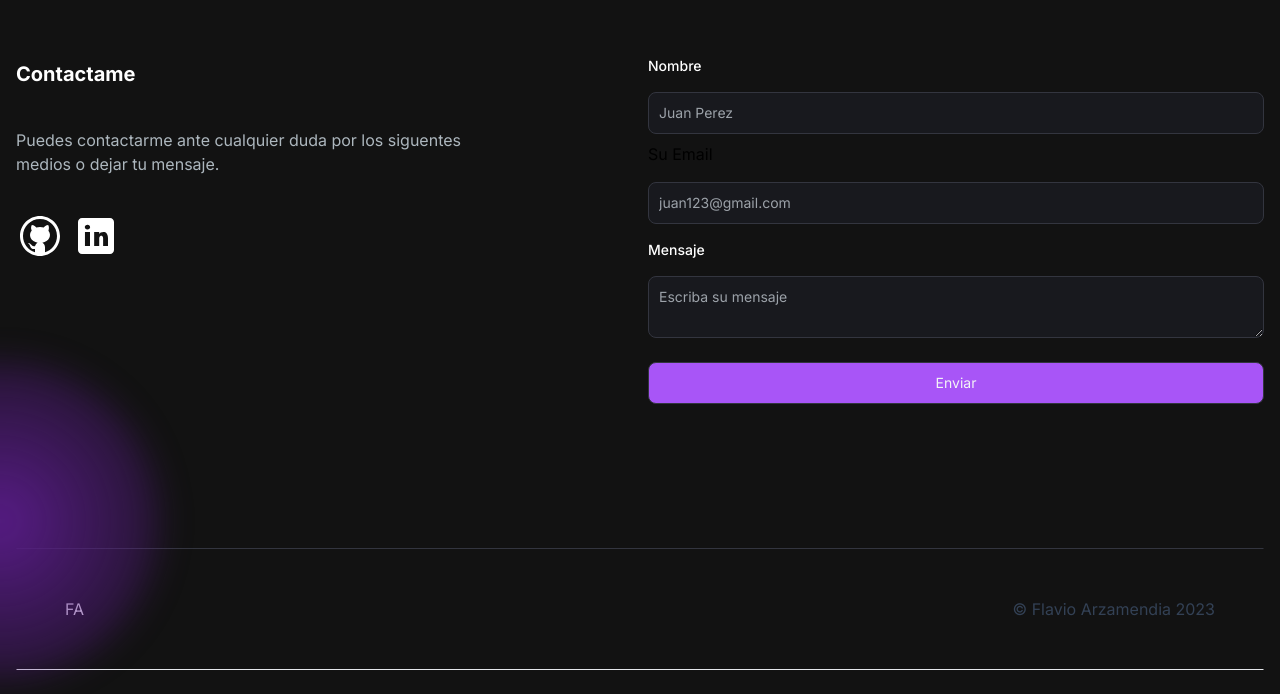
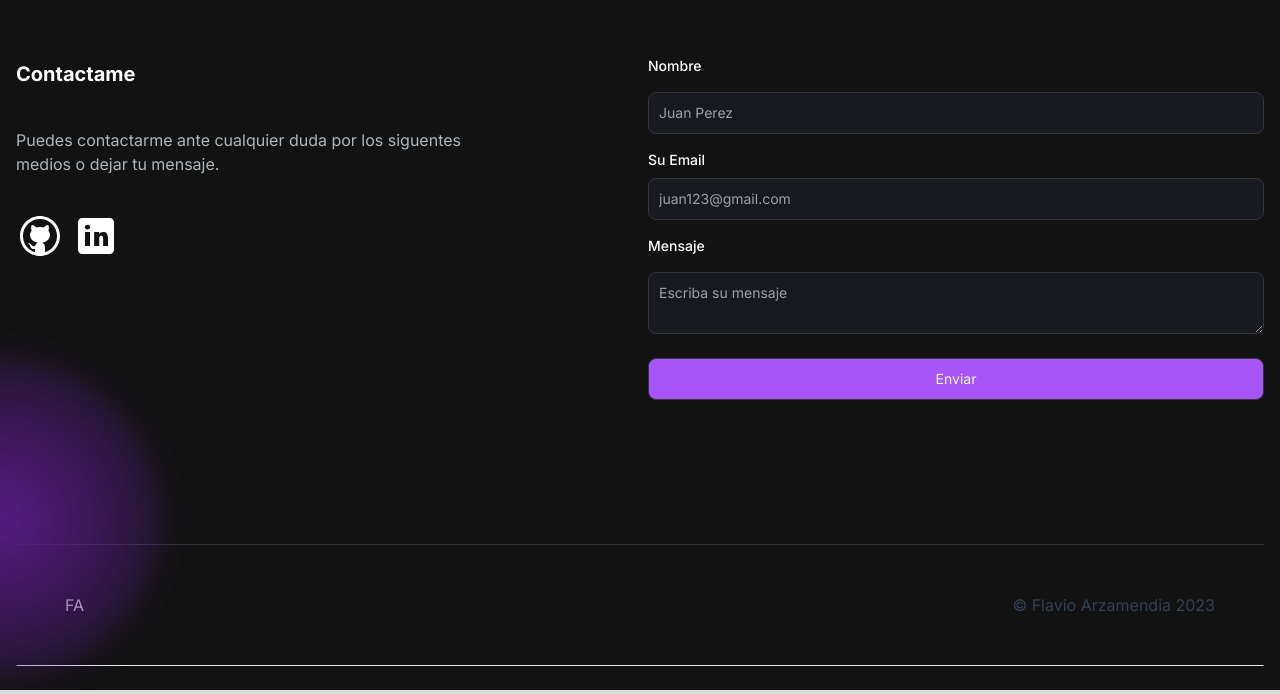
Before and after one commit to Flavioarzamendia/porfolioEnNextjs, a Next.js app: page / in a window 1280 px wide. Shown: the part 2376-3070 px from the top of the page. Built offline with nearby package versions, Linux system fonts and the light colour scheme.

Commit message:
arreglos de tipografia movil

```diff
--- a/src/app/components/ContactForm.jsx
+++ b/src/app/components/ContactForm.jsx
@@ -2,7 +2,7 @@
 import React, { useState } from 'react';
 import axios from 'axios';
 
-export default () => {
+export default ()  => {
   const [status, setStatus] = useState({
     submitted: false,
     submitting: false,
@@ -74,7 +74,7 @@ export default () => {
           className="bg-[#18191E] border border-[#33353F] placeholder-[#9CA2A9] text-gray-100 text-sm rounded-lg block w-full p-2.5"
           placeholder='Juan Perez'
         />
-        <label htmlFor="email" className='mb-4 pt-2'>Su Email</label>
+        <label htmlFor="email" className='text-white block text-sm mb-2 font-medium mt-4'>Su Email</label>
         <input
           id="email"
           type="email"
```
